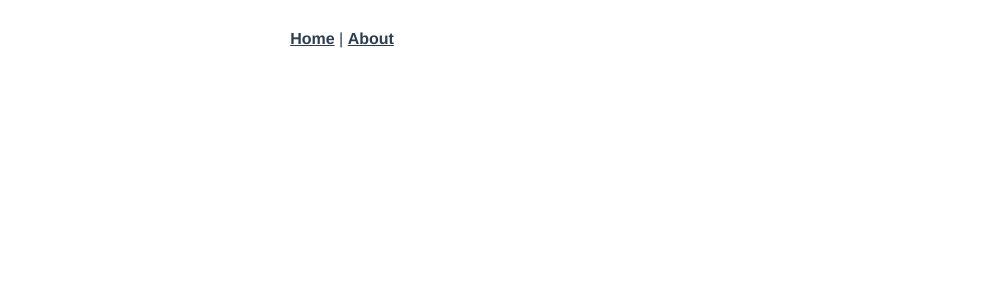
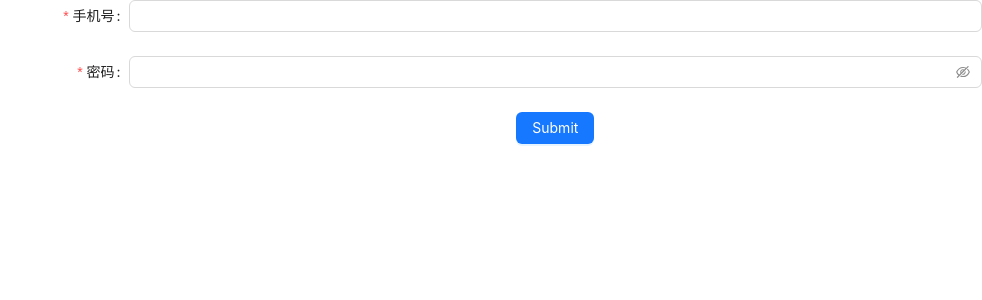
Before and after one commit to hysmdd/12306, a Vue app in the folder web/: page /login in a window 1280 px wide. Before the commit this address had no page. Shown: the top 300 px of the page, without its empty margins (298-1280 px from the left). Built offline with nearby package versions, Linux system fonts and the light colour scheme.

Commit message:
增加login路由及页面

```diff
--- a/web/package.json
+++ b/web/package.json
@@ -38,7 +38,9 @@
     "parserOptions": {
       "parser": "@babel/eslint-parser"
     },
-    "rules": {}
+    "rules": {
+      "vue/multi-word-component-names": 0
+    }
   },
   "browserslist": [
     "> 1%",
--- a/web/src/App.vue
+++ b/web/src/App.vue
@@ -1,8 +1,8 @@
 <template>
-  <nav>
-    <router-link to="/">Home</router-link> |
-    <router-link to="/about">About</router-link>
-  </nav>
+<!--  <nav>-->
+<!--    <router-link to="/">Home</router-link> |-->
+<!--    <router-link to="/about">About</router-link>-->
+<!--  </nav>-->
   <router-view/>
 </template>
 
--- /dev/null
+++ b/web/src/views/login.vue
@@ -0,0 +1,58 @@
+<template>
+  <a-form
+      :model="formState"
+      name="basic"
+      :label-col="{ span: 8 }"
+      :wrapper-col="{ span: 16 }"
+      autocomplete="off"
+      @finish="onFinish"
+      @finishFailed="onFinishFailed"
+  >
+    <a-form-item
+        label="手机号"
+        name="username"
+        :rules="[{ required: true, message: 'Please input your username!' }]"
+    >
+      <a-input v-model:value="formState.username" />
+    </a-form-item>
+
+    <a-form-item
+        label="密码"
+        name="password"
+        :rules="[{ required: true, message: 'Please input your password!' }]"
+    >
+      <a-input-password v-model:value="formState.password" />
+    </a-form-item>
+
+    <a-form-item :wrapper-col="{ offset: 8, span: 16 }">
+      <a-button type="primary" html-type="submit">Submit</a-button>
+    </a-form-item>
+  </a-form>
+</template>
+
+<script>
+import { defineComponent, reactive } from 'vue';
+export default defineComponent({
+  setup() {
+    const formState = reactive({
+      username: '',
+      password: '',
+    });
+    const onFinish = values => {
+      console.log('Success:', values);
+    };
+    const onFinishFailed = errorInfo => {
+      console.log('Failed:', errorInfo);
+    };
+    return {
+      formState,
+      onFinish,
+      onFinishFailed,
+    };
+  },
+});
+</script>
+
+<style>
+
+</style>
```
Also changed, not shown: web/src/router/index.js (+5 -4 lines).
